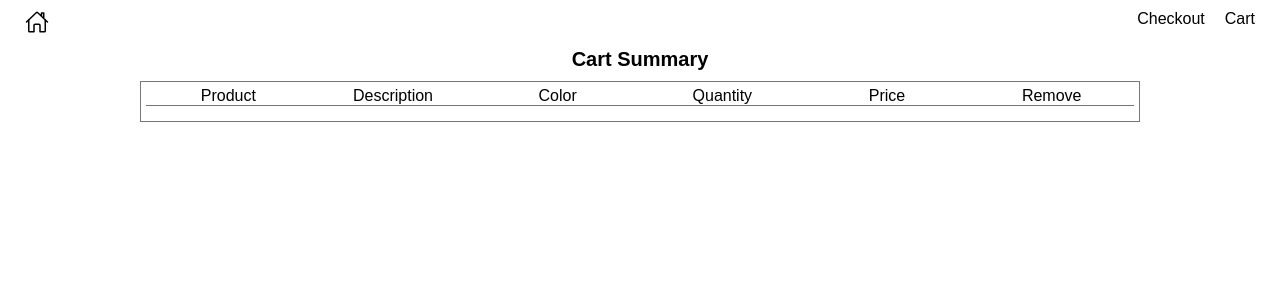
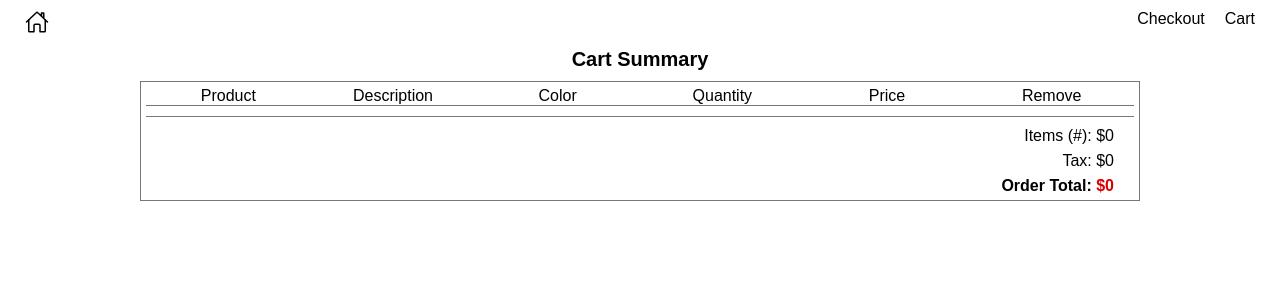
Before and after one commit to bartswierz/shopping-website, a React (Create React App) app: page /cart in a window 1280 px wide. Shown: the top 300 px of the page. Built offline with nearby package versions, Linux system fonts and the light colour scheme.

Commit message:
added trash icon for removal, added cart footer

```diff
--- a/src/components/routes/cart/cart.component.jsx
+++ b/src/components/routes/cart/cart.component.jsx
@@ -1,6 +1,8 @@
 import "./cart.styles.scss";
 import { useContext } from "react";
 import { CartContext } from "../../../contexts/cart.context";
+import { ReactComponent as RemoveBtn } from "../../../assets/trash-outline.svg";
+
 const Cart = () => {
   const { cartItems } = useContext(CartContext);
 
@@ -27,10 +29,19 @@ const Cart = () => {
               <div className="cart-color">Color</div>
               <div className="cart-quantity">Quantity</div>
               <div className="cart-price">${item.price}</div>
-              <div className="cart-remove">X</div>
+              {/* <div className="cart-remove">X</div> */}
+              <RemoveBtn className="cart-remove" />
             </div>
           );
         })}
+
+        <div className="cart-footer">
+          <div>Items (#): $0</div>
+          <div>Tax: $0</div>
+          <div className="order-total">
+            Order Total: <span className="order-total-value">$0</span>
+          </div>
+        </div>
       </div>
     </div>
   );
--- a/src/components/routes/cart/cart.styles.scss
+++ b/src/components/routes/cart/cart.styles.scss
@@ -8,12 +8,32 @@
   max-width: 100rem;
   margin: 0 auto;
   padding: 5px;
+  margin-bottom: 50px;
 
   .cart-header {
     display: grid;
     grid-template-columns: 1fr 1fr 1fr 1fr 1fr 1fr;
     font-size: 16px;
     border-bottom: 1px solid #777;
+  }
+
+  .cart-footer {
+    display: flex;
+    flex-direction: column;
+    align-items: flex-end;
+    padding-top: 10px;
+    padding-right: 20px;
+    border-top: solid 1px #777;
+    font-size: 16px;
+    gap: 7px;
+
+    .order-total {
+      font-weight: 600;
+
+      .order-total-value {
+        color: rgb(216, 0, 0);
+      }
+    }
   }
 
   .cart-item {
@@ -33,10 +53,14 @@
 
     .cart-remove {
       cursor: pointer;
-      padding: 15px;
+      padding: 6px;
+      width: 35px;
+      height: 35px;
 
       &:hover {
         font-weight: 700;
+        background-color: rgb(213, 213, 213);
+        border-radius: 50%;
       }
     }
 
```
Also changed, not shown: src/assets/trash-outline.svg (added).
